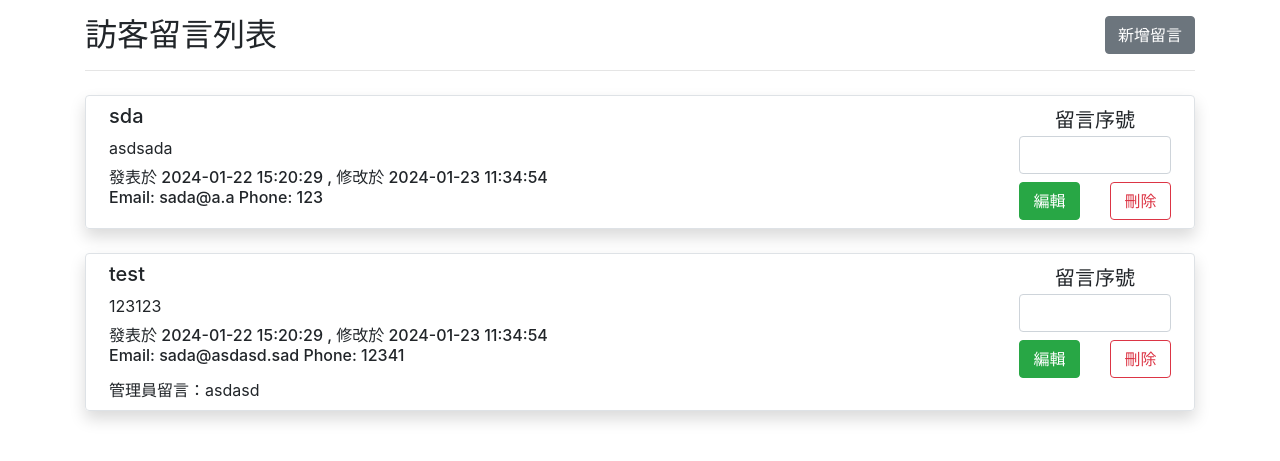
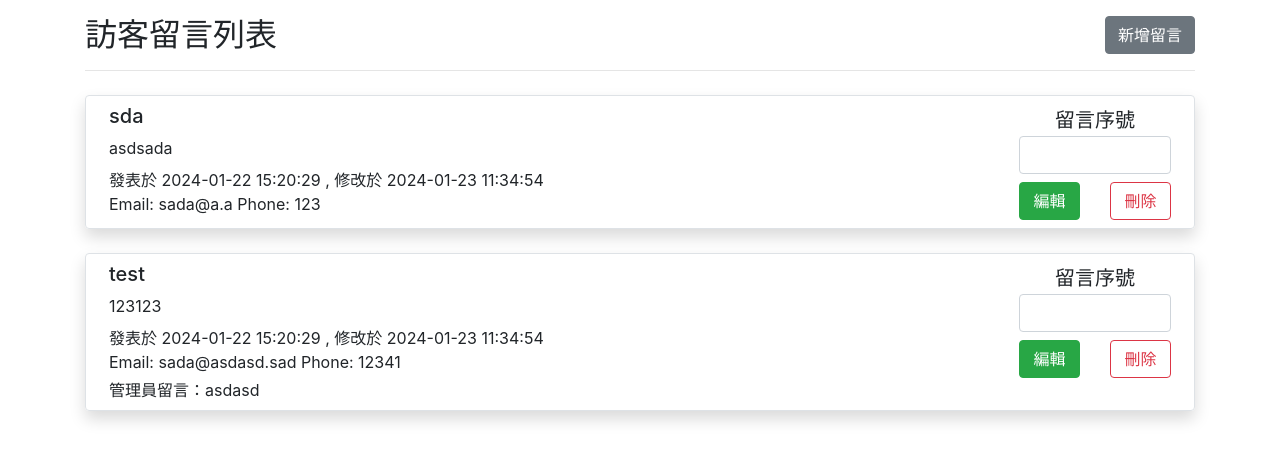
Before and after one commit to GaoJie2006/54-Regional-Competition-Web-Technology, a PHP site: page /comments.php in a window 1280 px wide. Shown: the part 56-517 px from the top of the page. Run offline with PHP 8.4, Linux system fonts and the light colour scheme; data comes from the database, SQL or seed files in the repository.

Commit message:
錯誤修正

```diff
--- a/comments.php
+++ b/comments.php
@@ -21,7 +21,7 @@ $comments = sels('comments', 1, "ORDER BY `top` DESC, `id` DESC");
                     <div class="col-10">
                         <h5><?= $comment['visitor'] ?></h5>
                         <article class="mb-2" style="white-space: pre-line;"><span><?= !($comment['delete_time']) ? $comment['content'] : '' ?></span></article>
-                        <h6 class="m-0">
+                        <p class="m-0">
                             <?php
                             $message = [];
                             $message[] = "發表於 " . $comment['post_time'];
@@ -33,9 +33,9 @@ $comments = sels('comments', 1, "ORDER BY `top` DESC, `id` DESC");
                             }
                             echo join(' , ', $message);
                             ?>
-                        </h6>
+                        </p>
                         <?php if (!$comment['delete_time']) { ?>
-                            <h6>
+                            <p class="m-0">
                                 <?php if ($comment['display'] % 2 > 0) { ?>
                                     <span>
                                         Email: <?= $comment['email'] ?>
@@ -46,7 +46,7 @@ $comments = sels('comments', 1, "ORDER BY `top` DESC, `id` DESC");
                                         Phone: <?= $comment['phone'] ?>
                                     </span>
                                 <?php } ?>
-                            </h6>
+                            </p>
                         <?php } ?>
                     </div>
                     <div class="col-2">
```
Also changed, not shown: comments_admin.php (+4 -4 lines), comments_edit.php (+6 -6 lines).
